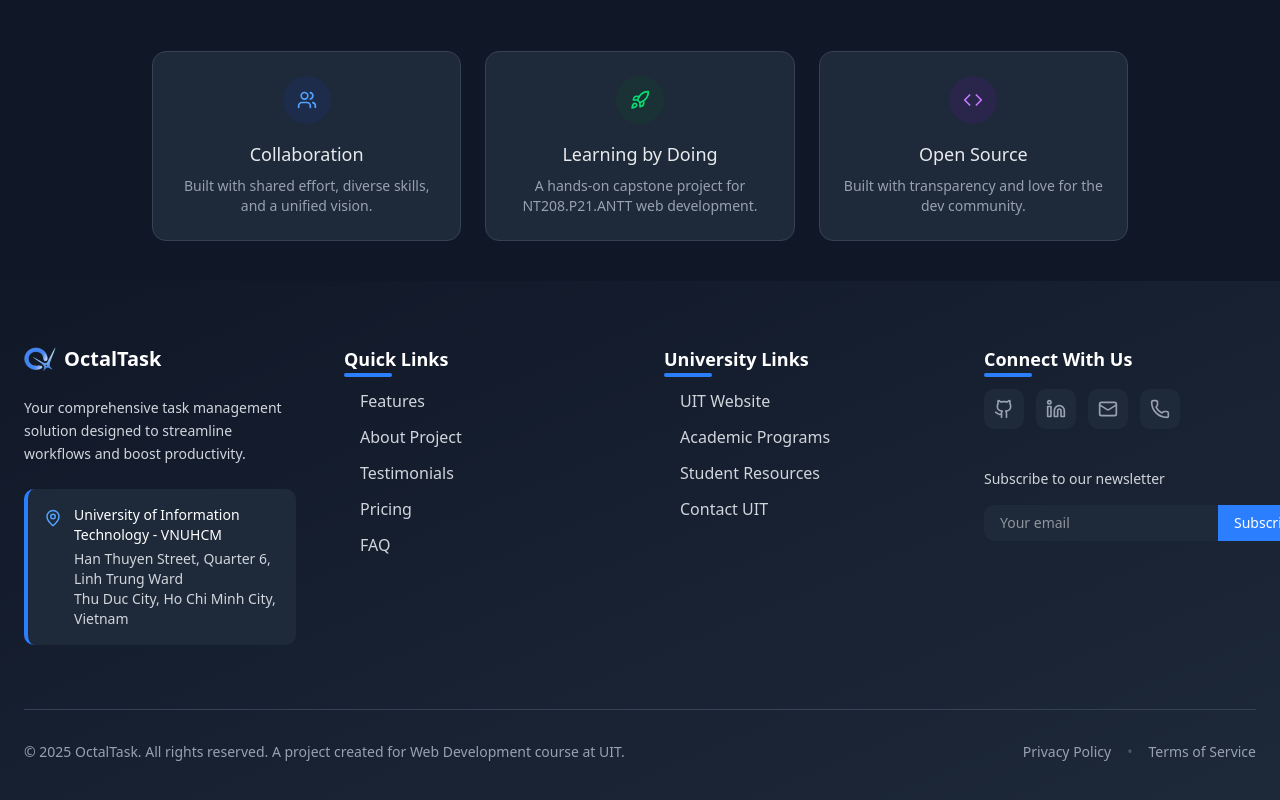
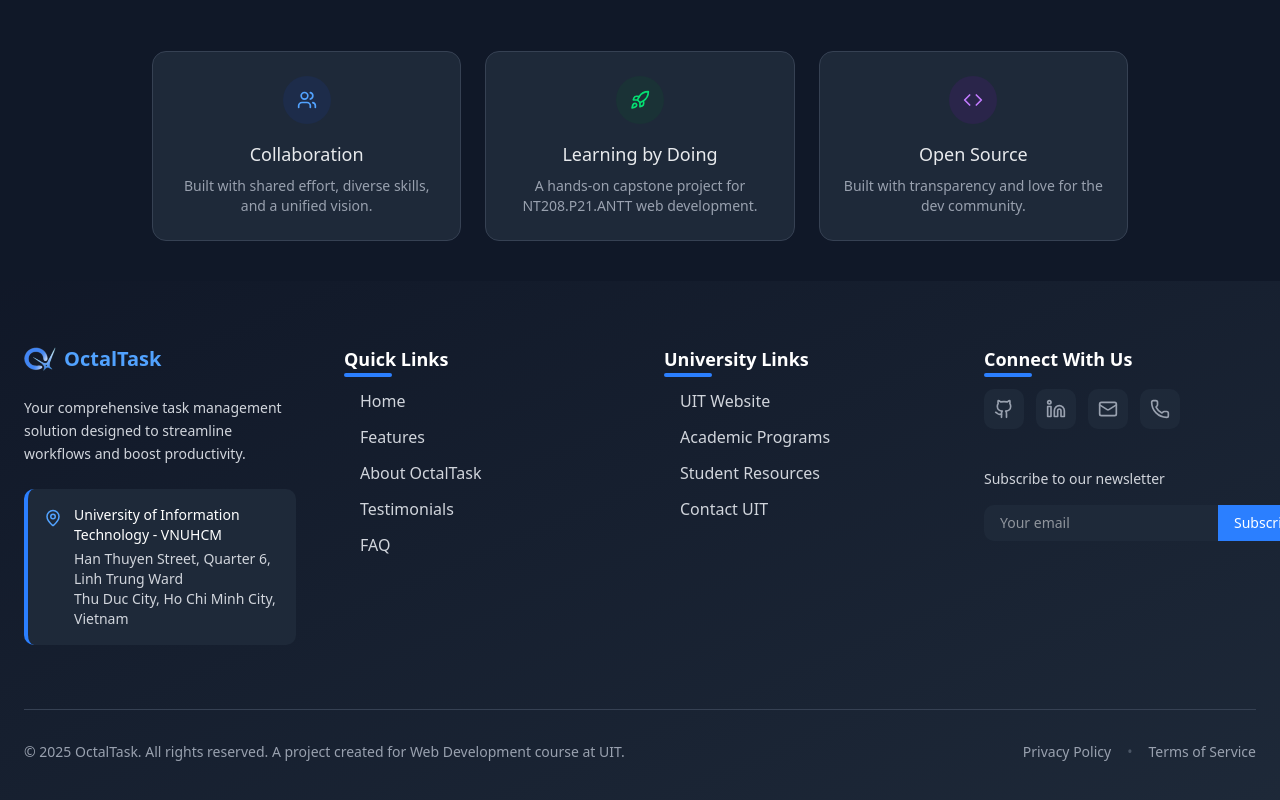
Before and after one commit to kPhuong08/octaltask, a React (Vite) app: page /about in a window 1280 px wide. Shown: the part 681-1481 px from the top of the page. Built offline with nearby package versions, Linux system fonts and the light colour scheme; no server answers.

Commit message:
feat(Hero): add bounce animation to 'Get Started' button for improved user engagement

```diff
--- a/src/components/common/Footer.tsx
+++ b/src/components/common/Footer.tsx
@@ -1,7 +1,10 @@
-import { MapPin, Github, Linkedin, Mail, Phone } from "lucide-react";
-import { Logo } from "../common/Logo";
+import { MapPin, Github, Linkedin, Mail, Phone } from 'lucide-react';
+import { Logo } from '../common/Logo';
+import { useTheme } from '@/contexts/ThemeContext';
 
 export function Footer() {
+  const darkMode = useTheme();
+
   return (
     <footer className="bg-gradient-to-br from-gray-900 to-gray-800 text-white">
       <div className="max-w-7xl mx-auto px-6 py-16">
@@ -10,17 +13,25 @@ export function Footer() {
           {/* Brand Column */}
           <div className="col-span-1 md:col-span-1 space-y-6">
             <div className="flex items-center space-x-2">
-                            <Logo size="md" color="blue" fontWeight="semibold" className="font-sans" />
+              <Logo
+                size="md"
+                color={darkMode ? 'blueDark' : 'blueLight'}
+                fontWeight="semibold"
+                className="font-sans"
+              />
             </div>
 
             <p className="text-gray-300 text-sm leading-relaxed">
-                            Your comprehensive task management solution designed to streamline workflows and boost productivity.
+              Your comprehensive task management solution designed to streamline workflows and boost
+              productivity.
             </p>
 
             <div className="flex items-start gap-3 bg-gray-800 bg-opacity-50 p-4 rounded-lg border-l-4 border-blue-500">
               <MapPin className="text-blue-400 mt-1 shrink-0" size={18} />
               <div className="text-gray-300 text-sm">
-                                <p className="font-medium text-white mb-1">University of Information Technology - VNUHCM</p>
+                <p className="font-medium text-white mb-1">
+                  University of Information Technology - VNUHCM
+                </p>
                 <p>Han Thuyen Street, Quarter 6, Linh Trung Ward</p>
                 <p>Thu Duc City, Ho Chi Minh City, Vietnam</p>
               </div>
@@ -34,14 +45,20 @@ export function Footer() {
               <span className="absolute -bottom-1 left-0 w-12 h-1 bg-blue-500 rounded-full"></span>
             </h4>
             <ul className="space-y-3">
-                            {["Features", "About Project", "Testimonials", "Pricing", "FAQ"].map((item) => (
-                                <li key={item} className="group">
+              {[
+                { id: 'hero', label: 'Home', href: '#' },
+                { id: 'features', label: 'Features', href: '#features' },
+                { id: 'about', label: 'About OctalTask', href: '#about' },
+                { id: 'testimonials', label: 'Testimonials', href: '#testimonials' },
+                { id: 'faq', label: 'FAQ', href: '#faq' },
+              ].map(({ id, label }) => (
+                <li key={id} className="group">
                   <a
-                                        href={`#${item.toLowerCase().replace(' ', '-')}`}
+                    href={id === 'hero' ? '#' : `#${id}`}
                     className="text-gray-300 hover:text-blue-400 transition-colors flex items-center"
                   >
                     <span className="w-2 h-2 bg-blue-500 rounded-full mr-2 opacity-0 group-hover:opacity-100 transition-opacity"></span>
-                                        {item}
+                    {label}
                   </a>
                 </li>
               ))}
@@ -56,11 +73,11 @@ export function Footer() {
             </h4>
             <ul className="space-y-3">
               {[
-                                { name: "UIT Website", url: "https://www.uit.edu.vn/" },
-                                { name: "Academic Programs", url: "https://www.uit.edu.vn/dao-tao" },
-                                { name: "Student Resources", url: "https://www.uit.edu.vn/sinh-vien" },
-                                { name: "Contact UIT", url: "https://www.uit.edu.vn/thong-tin-lien-he" }
-                            ].map((link) => (
+                { name: 'UIT Website', url: 'https://www.uit.edu.vn/' },
+                { name: 'Academic Programs', url: 'https://www.uit.edu.vn/dao-tao' },
+                { name: 'Student Resources', url: 'https://www.uit.edu.vn/sinh-vien' },
+                { name: 'Contact UIT', url: 'https://www.uit.edu.vn/thong-tin-lien-he' },
+              ].map(link => (
                 <li key={link.name} className="group">
                   <a
                     href={link.url}
@@ -85,10 +102,10 @@ export function Footer() {
 
             <div className="flex flex-wrap gap-3">
               {[
-                                { icon: Github, link: "#", label: "GitHub" },
-                                { icon: Linkedin, link: "#", label: "LinkedIn" },
-                                { icon: Mail, link: "mailto:contact@octaltask.com", label: "Email" },
-                                { icon: Phone, link: "tel:+84123456789", label: "Phone" }
+                { icon: Github, link: 'https://github.com/jiraops', label: 'GitHub' },
+                { icon: Linkedin, link: '#', label: 'LinkedIn' },
+                { icon: Mail, link: 'mailto:contact@octaltask.com', label: 'Email' },
+                { icon: Phone, link: 'tel:+84123456789', label: 'Phone' },
               ].map((social, index) => (
                 <a
                   key={index}
@@ -102,9 +119,7 @@ export function Footer() {
             </div>
 
             <div className="pt-4">
-                            <p className="text-gray-300 text-sm mb-4">
-                                Subscribe to our newsletter
-                            </p>
+              <p className="text-gray-300 text-sm mb-4">Subscribe to our newsletter</p>
               <div className="flex">
                 <input
                   type="email"
@@ -122,13 +137,18 @@ export function Footer() {
         {/* Footer Bottom */}
         <div className="mt-16 pt-8 border-t border-gray-700 flex flex-col md:flex-row justify-between items-center">
           <p className="text-gray-400 text-sm">
-                        &copy; {new Date().getFullYear()} OctalTask. All rights reserved. A project created for Web Development course at UIT.
+            &copy; {new Date().getFullYear()} OctalTask. All rights reserved. A project created for
+            Web Development course at UIT.
           </p>
 
           <div className="mt-4 md:mt-0 flex space-x-4 text-sm text-gray-400">
-                        <a href="#" className="hover:text-blue-400 transition-colors">Privacy Policy</a>
+            <a href="#" className="hover:text-blue-400 transition-colors">
+              Privacy Policy
+            </a>
             <span className="text-gray-600">•</span>
-                        <a href="#" className="hover:text-blue-400 transition-colors">Terms of Service</a>
+            <a href="#" className="hover:text-blue-400 transition-colors">
+              Terms of Service
+            </a>
           </div>
         </div>
       </div>
--- a/src/components/layout/LandingPage/Hero.tsx
+++ b/src/components/layout/LandingPage/Hero.tsx
@@ -33,7 +33,7 @@ export default function Hero() {
                         <div className="flex flex-col sm:flex-row gap-4 justify-center md:justify-start">
                             <Button
                                 onClick={() => navigate('/signup')}
-                                className="bg-blue-600 hover:bg-blue-700 text-white px-8 py-3 text-lg shadow-md hover:shadow-lg transition-all"
+                                className="bg-blue-600 hover:bg-blue-700 text-white px-8 py-3 text-lg shadow-md hover:shadow-lg transition-all animate-bounce"
                                 size="lg"
                             >
                                 Get Started - It's Free
```
Lines whose indentation alone changed are shown as unchanged.
